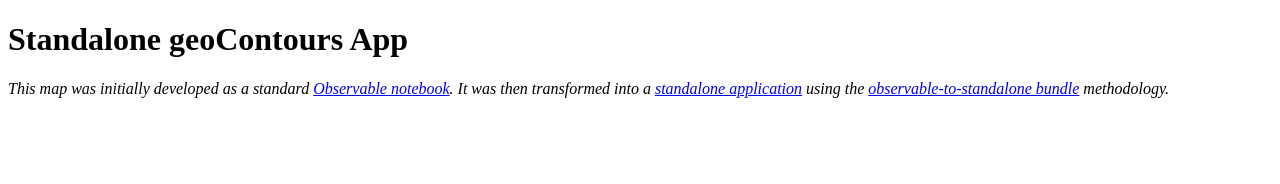
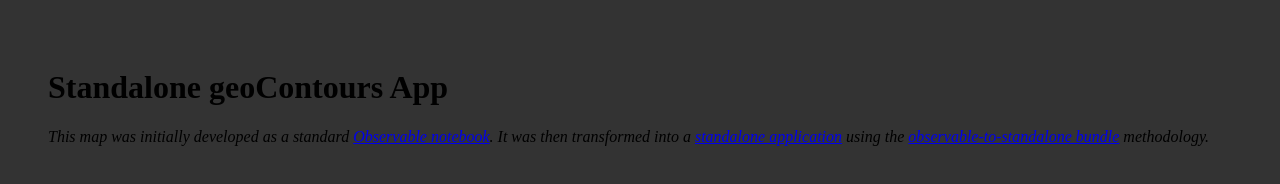
Before and after one commit to Fil/SphericalContoursStandalone, a website with bundled scripts: page src/index.html in a window 1280 px wide. Built offline with nearby package versions, Linux system fonts and the light colour scheme; what @observablehq/runtime, d3-require would draw is missing.

Commit message:
css on the body
trying a new branch => staging

```diff
--- a/src/index.html
+++ b/src/index.html
@@ -3,6 +3,9 @@
   <head>
     <meta charset="utf-8" />
     <title>Standalone geoContours App</title>
+    <style>
+      body { background: #333; padding: 3em; margin: 0; }
+    </style>
   </head>
   <body>
     <!-- Title of the page -->
```
